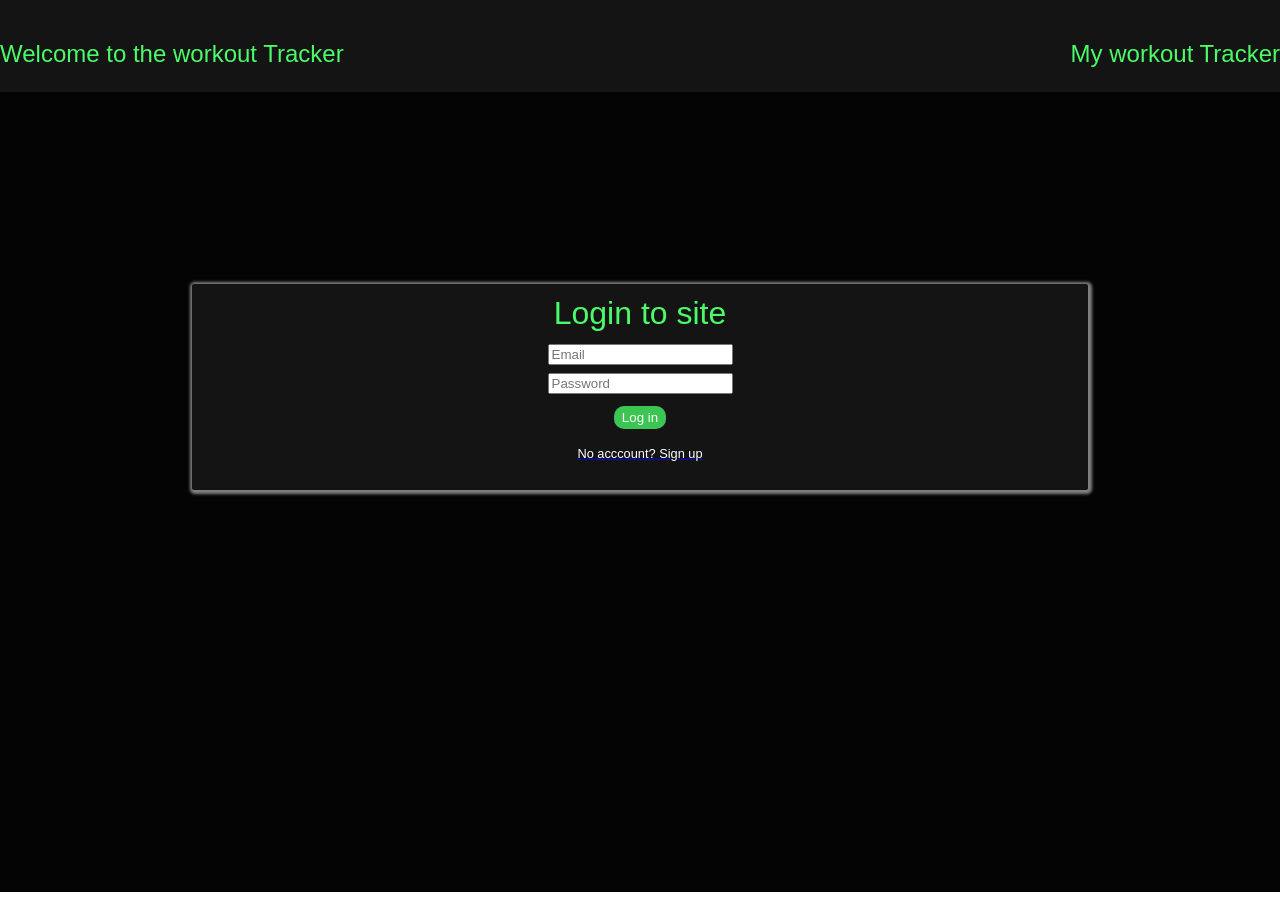
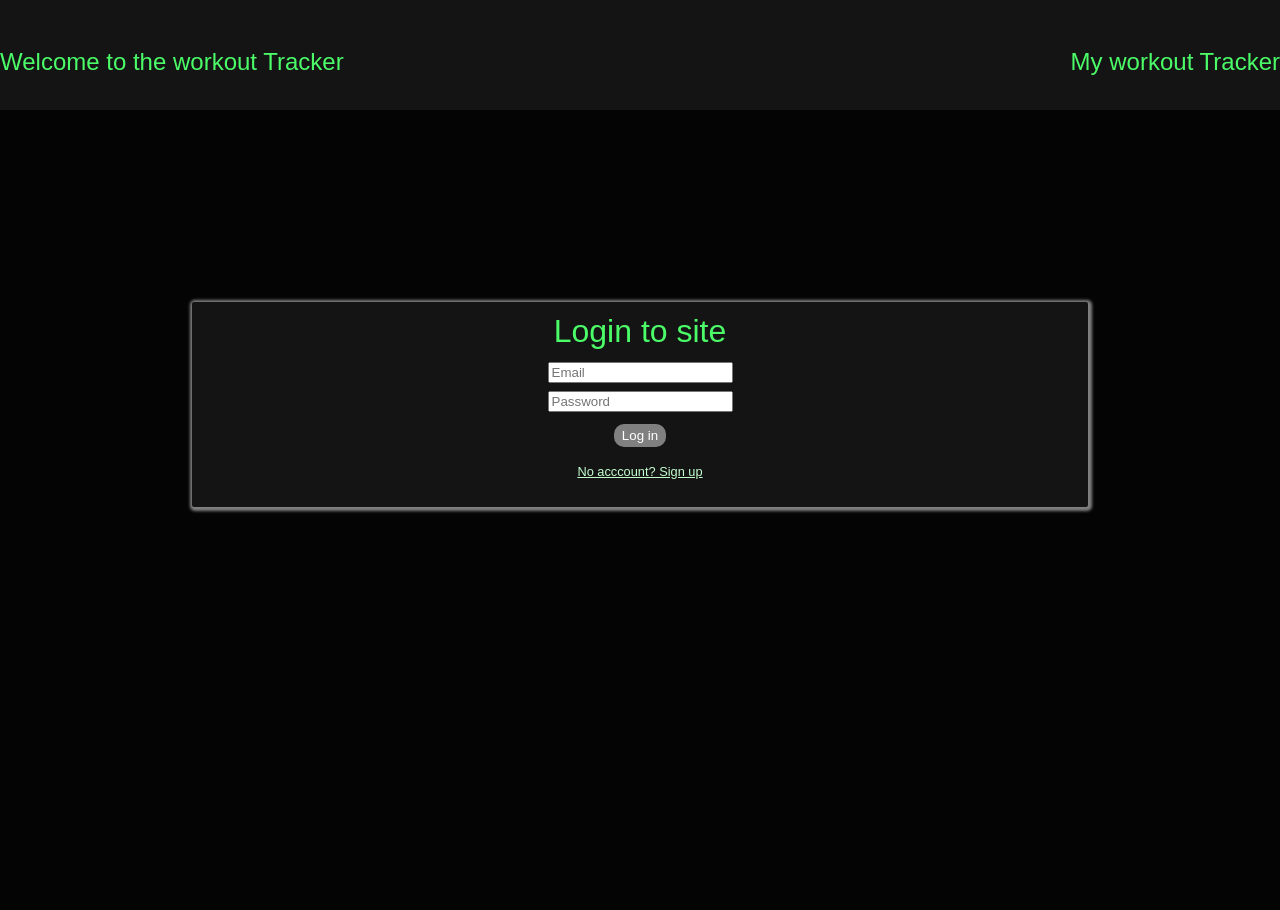
Before and after one commit to EugeCarr/workout-tracker, a Next.js app in the folder frontend/workout-tracker-site/: page /login in a window 1280 px wide. Built offline with nearby package versions, Linux system fonts and the light colour scheme; no server answers.

Commit message:
added log out button and changed some styling

```diff
--- /dev/null
+++ b/frontend/workout-tracker-site/src/app/api/logoutUser/route.ts
@@ -0,0 +1,22 @@
+"use server";
+import { cookies } from 'next/headers'
+import { getTokenExpiryTime } from '../../utils';
+import { authDetails, loginDetails } from "../../interfaces/interfaces";
+import {BACKEND_DOMAIN_NAME, GET_TOKEN_ENDPOINT} from "../../config.js";
+import { myFetch } from ".././fetchWrapper";
+import { getUserDetails } from '.././getUserDetails';
+
+export const GET = async (
+    request: Request
+    )=> {
+    console.log("Logging user out");
+    cookies().delete('authToken');
+    cookies().delete('refreshToken');
+    cookies().delete('first_name');
+    cookies().delete('last_name');
+    cookies().delete('email');
+    return new Response(
+        JSON.stringify({}),
+        {status:200}
+    )
+}
--- a/frontend/workout-tracker-site/src/app/components/LoginForm.tsx
+++ b/frontend/workout-tracker-site/src/app/components/LoginForm.tsx
@@ -74,8 +74,8 @@ const LoginForm = (): React.ReactNode => {
                 onClick={buttonAction}
                 // style={"height:1.5remwidth:3rem"}
             >Log in</button>
-            <Link href="/signup">
-                <p>No acccount? Sign up</p>
+            <Link href="/signup" >
+                <p className="textLink">No acccount? Sign up</p>
             </Link>
 
         </div>
--- a/frontend/workout-tracker-site/src/app/components/SiteBanner.tsx
+++ b/frontend/workout-tracker-site/src/app/components/SiteBanner.tsx
@@ -6,6 +6,8 @@ import { FaHouseChimney } from "react-icons/fa6";
 import { FaCalendarAlt } from "react-icons/fa";
 import { IconContext } from "react-icons";
 import Link from "next/link";
+import { useRouter } from "next/navigation";
+
 
 interface Props {
     first_name: string | undefined;
@@ -13,13 +15,42 @@ interface Props {
 }
 
 const SiteBanner: FC<Props> = ({first_name, showLinks}): React.ReactNode => {
+    const router = useRouter();
+
+    const logout = async (): Promise<void> => {
+        try{
+            const logoutRes = await fetch(
+                '/api/logoutUser',
+            );
+            const logout = await logoutRes.json();
+            router.refresh()
+        } catch(error){
+            console.log(error)
+            return
+        }
+        return
+    }
 
     return (
+
+        <div
+            style={{
+                display: "flex",
+                flexDirection: "column",
+                alignItems: "start",
+                width: "100vw"
+            }}
+        >
+
             <div
                 className="site-banner"
             >
                 {
-                !!first_name ? <><p>Welcome {first_name}</p></>: <><p>Welcome to the workout Tracker</p></>
+                    !!first_name?
+                        <p className="bannerTitle">{`Welcome ${first_name}`}</p>
+                    :
+                        <p className="bannerTitle">Welcome to the workout Tracker</p>
+
                 }
                 {
                     showLinks &&
@@ -50,9 +81,30 @@ const SiteBanner: FC<Props> = ({first_name, showLinks}): React.ReactNode => {
 
                     </IconContext.Provider>
                 }
-            <p>My workout Tracker</p>
+                <p className="bannerTitle">My workout Tracker</p>
             </div>
+            <div className="site-banner-bar">
+                {
+                    showLinks && <Link
+                        onClick={logout}
+                        href={"/login"}
+                        className="textLink"
+                    >
+                        <p
+                            className="bannerSubtitle"
+                        >
+                            Log out
+                        </p>
+                    </Link>
+                }
+            </div>
+
+        </div>
+
+
+
     )
 }
 
+
 export default SiteBanner
--- a/frontend/workout-tracker-site/src/app/config.js
+++ b/frontend/workout-tracker-site/src/app/config.js
@@ -4,8 +4,8 @@ export const ADD_USER_TO_TRAINERS = "/api/users/add-to-trainers/"
 
 export const SITE_DOMAIN_NAME = process.env.SITE_PUBLIC_DOMAIN_URL;
 
-// export const BACKEND_DOMAIN_NAME = "http://127.0.0.1:8000";
-export const BACKEND_DOMAIN_NAME = process.env.BACKEND_DOMAIN_NAME;
+export const BACKEND_DOMAIN_NAME = "http://127.0.0.1:8000";
+// export const BACKEND_DOMAIN_NAME = "https://workout-tracker-backend-3hdbux5xja-nw.a.run.app";
 
 export const GET_TOKEN_ENDPOINT = "/api/token/";
 
--- a/frontend/workout-tracker-site/src/app/styles.css
+++ b/frontend/workout-tracker-site/src/app/styles.css
@@ -42,12 +42,39 @@ p {
     align-items: center;
     background-color: var(--card-background-color);
     color: var(--accent-colour);
+    padding-top: 0.5rem;
+    width: 100vw;
 }
 
-.site-banner > p {
+.site-banner-bar {
+    display: flex;
+    flex-direction: row;
+    justify-content: space-between;
+    align-items: center;
+    background-color: var(--card-background-color);
+    color: var(--accent-colour);
+    padding-top: 0.2rem;
+    padding-bottom: 0.2rem;
+    width: 100vw;
+    margin: 0rem;
+}
+
+.bannerTitle {
     font-size: 1.5rem;
     color: var(--accent-colour);
     padding-top: 1rem;
+    padding-bottom: 0.2rem;
+}
+
+.bannerSubtitle {
+    font-size: 1rem;
+    color: var(--text-colour);
+    padding: 0rem;
+    margin: 0rem;
+}
+.bannerSubtitle:hover {
+    color: var(--link-hover-color);
+    text-decoration-color: var(--link-hover-color);
 }
 
 .site-banner-icon {
@@ -59,6 +86,17 @@ p {
 
 .headingLink:hover {
     color: var(--link-hover-color);
+}
+
+.textLink {
+    text-decoration: underline;
+    text-decoration-color: var(--text-colour);
+    color: var(--text-colour);
+}
+
+.textLink:hover {
+    color: var(--link-hover-color);
+    text-decoration-color: var(--link-hover-color);
 }
 
 .title {
@@ -114,6 +152,14 @@ p {
     background-color: var(--dark-accent-color);
     color:white;
     border-radius: 10px;
+}
+
+.form-button:disabled {
+    background-color: grey;
+}
+
+.form-button:disabled:hover {
+    background-color: grey;
 }
 
 .form-button:hover {
```
Lines whose indentation alone changed are shown as unchanged.
